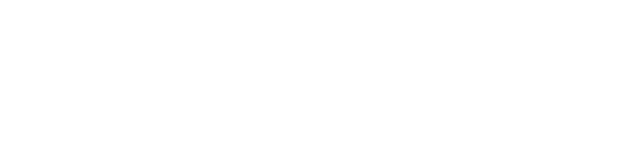
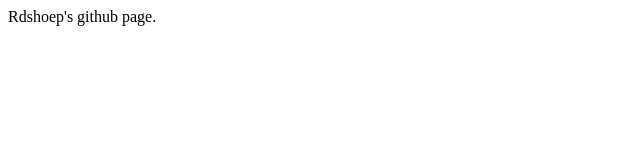
Before and after one commit to rdshoep/rdshoep.github.io, a plain HTML site: page index.html in a window 1280 px wide. Shown: the whole page, without its empty margins (0-640 px from the left). Drawn offline with Linux system fonts and the light colour scheme.

Commit message:
body content

```diff
--- a/index.html
+++ b/index.html
@@ -5,6 +5,6 @@
     <title>Rdshoep's github page</title>
 </head>
 <body>
-
+Rdshoep's github page.
 </body>
 </html>
```
